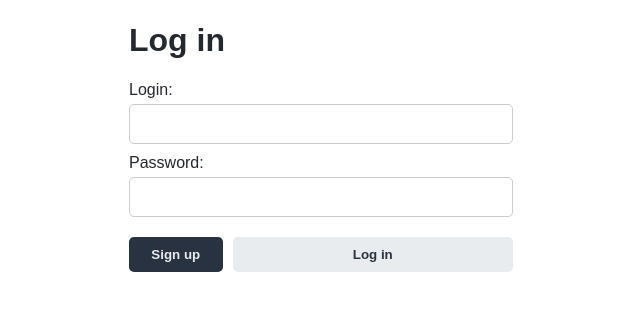
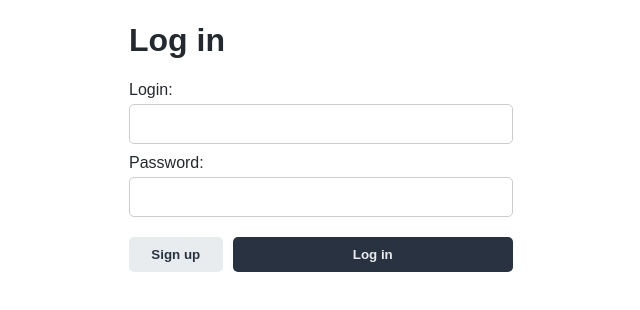
Before and after one commit to DeverickCorporation/Deverick-Front, a React (Create React App) app: page /auth/login in a window 1280 px wide. Shown: the top 310 px of the page, without its empty margins (319-959 px from the left). Built offline with nearby package versions, Linux system fonts and the light colour scheme.

Commit message:
mini fix css

```diff
--- a/src/App.js
+++ b/src/App.js
@@ -23,7 +23,7 @@ function App() {
               }
 
               {jwt_token ?
-              <Route path='/main' element={<MainPage jwt_token={jwt_token} setJwtToken={setJwtToken}/>}>{console.log(1)}</Route>:
+              <Route path='/main' element={<MainPage jwt_token={jwt_token} setJwtToken={setJwtToken}/>}/>:
               <Route path='/main' element={<Navigate to="/auth/login"/>}/>}
 
               {jwt_token ?
--- a/src/styles/global.css
+++ b/src/styles/global.css
@@ -61,8 +61,8 @@ input:not(:first-of-type) {
 }
 
 button {
-    background-color: var(--second-main-button-color);
-    color: var(--first-main-button-color);
+    background-color: var(--first-main-button-color);
+    color: var(--second-main-button-color);
     padding: 10px 0;
     margin-top: 10px;
 
@@ -79,9 +79,9 @@ button {
     gap: 10px;
 }
 
-.main-buttons-container>button:first-of-type {
-    background-color: var(--first-main-button-color);
-    color: var(--second-main-button-color);
+.main-buttons-container>button:last-of-type {
+    background-color: var(--second-main-button-color);
+    color: var(--first-main-button-color);
 }
 
 .fail-response {
```
